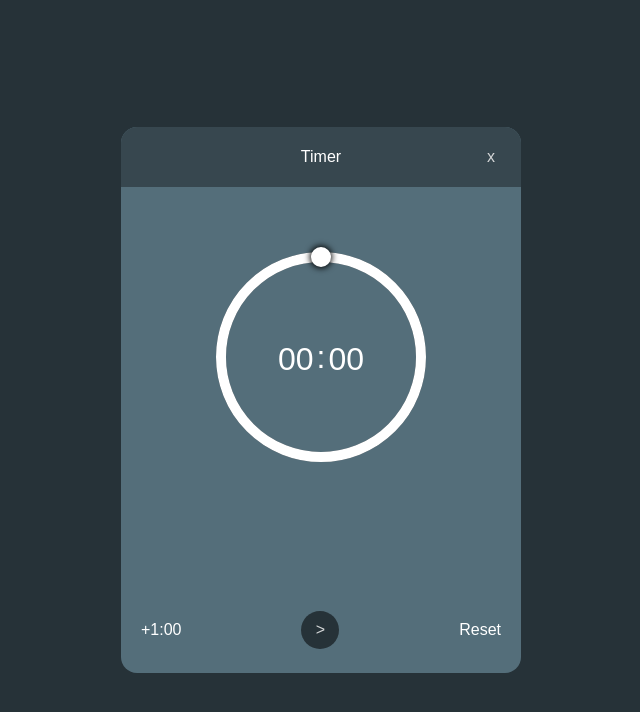
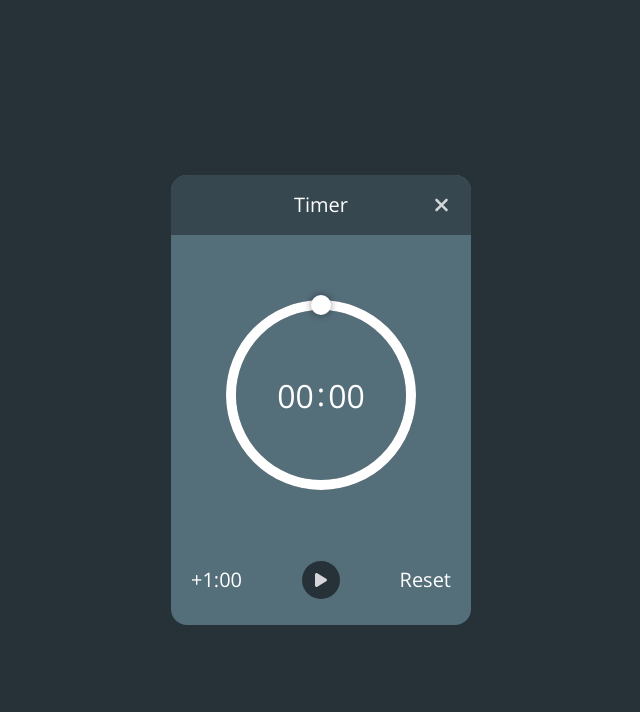
Before and after one commit to jeremy-deutsch/radial-timer, a Next.js app: page / in a window 1280 px wide. Shown: the top 712 px of the page, without its empty margins (319-959 px from the left). Built offline with nearby package versions, Linux system fonts and the light colour scheme.

Commit message:
Add fonts and icons, and adjust sizing

```diff
--- a/package.json
+++ b/package.json
@@ -9,6 +9,9 @@
     "lint": "next lint"
   },
   "dependencies": {
+    "@fortawesome/fontawesome-svg-core": "^6.6.0",
+    "@fortawesome/free-solid-svg-icons": "^6.6.0",
+    "@fortawesome/react-fontawesome": "^0.2.2",
     "framer-motion": "^12.0.0-alpha.0",
     "next": "15.0.2",
     "react": "19.0.0-rc-02c0e824-20241028",
--- a/src/app/layout.tsx
+++ b/src/app/layout.tsx
@@ -1,21 +1,15 @@
 import type { Metadata } from "next";
-import localFont from "next/font/local";
+import { Open_Sans } from "next/font/google";
 import "./globals.css";
 
-const geistSans = localFont({
-  src: "./fonts/GeistVF.woff",
-  variable: "--font-geist-sans",
-  weight: "100 900",
-});
-const geistMono = localFont({
-  src: "./fonts/GeistMonoVF.woff",
-  variable: "--font-geist-mono",
-  weight: "100 900",
+const openSans = Open_Sans({
+  subsets: ["latin"],
+  display: "swap",
 });
 
 export const metadata: Metadata = {
-  title: "Create Next App",
-  description: "Generated by create next app",
+  title: "Time Counter",
+  description: "Fairly interactive time counter",
 };
 
 export default function RootLayout({
@@ -25,9 +19,7 @@ export default function RootLayout({
 }>) {
   return (
     <html lang="en">
-      <body className={`${geistSans.variable} ${geistMono.variable}`}>
-        {children}
-      </body>
+      <body className={openSans.className}>{children}</body>
     </html>
   );
 }
--- a/src/app/page.module.css
+++ b/src/app/page.module.css
@@ -18,9 +18,9 @@
   overflow: hidden;
 }
 
-@media (min-width: 450px) {
+@media (min-width: 360px) {
   .mainTimerSection {
-    width: 400px;
+    width: 300px;
     height: unset;
     border-radius: 16px;
   }
@@ -38,6 +38,7 @@
   height: var(--header-height);
   background-color: var(--theme-medium-background);
   color: var(--theme-text-fill);
+  font-size: 20px;
 }
 
 .closeButton {
@@ -57,7 +58,7 @@
   display: flex;
   flex-direction: column;
   justify-content: center;
-  height: 400px;
+  height: 300px;
 }
 
 .radialTimerContainer {
@@ -73,12 +74,12 @@
   border-radius: var(--drag-button-radius);
   background-color: var(--theme-text-fill);
   transform-origin: bottom right;
-  box-shadow: 0 0 6px 1px;
+  box-shadow: 0 0 6px 1px rgba(0, 0, 0, 0.3);
 }
 
 .radialTimerContainer svg {
   width: 100%;
-  height: 300px;
+  height: 220px;
 }
 
 .radialTimerBackCircle {
@@ -99,9 +100,9 @@
   display: flex;
   justify-content: center;
   color: var(--theme-text-fill);
-  top: calc(var(--circle-center-y) - 18px);
+  top: calc(var(--circle-center-y) - 22px);
   font-size: 32px;
-  line-height: 36px;
+  line-height: 42px;
 }
 
 .timeHalfInput {
@@ -138,6 +139,7 @@
 .bottomTextButton {
   color: var(--theme-text-fill);
   padding: 6px;
+  font-size: 20px;
 }
 
 .bottomTextButton:hover,
--- a/src/app/page.tsx
+++ b/src/app/page.tsx
@@ -10,6 +10,8 @@ import {
 } from "framer-motion";
 import styles from "./page.module.css";
 import { useEffect, useRef, useState } from "react";
+import { FontAwesomeIcon } from "@fortawesome/react-fontawesome";
+import { faXmark, faPause, faPlay } from "@fortawesome/free-solid-svg-icons";
 
 // We store whatever's *not* frequently changing in state.
 // If the timer's paused, that's the amount of time left; if the timer's
@@ -100,7 +102,9 @@ export default function Home() {
       <main className={styles.mainTimerSection}>
         <div className={styles.header}>
           Timer
-          <button className={styles.closeButton}>x{/* TODO use icon */}</button>
+          <button className={styles.closeButton}>
+            <FontAwesomeIcon icon={faXmark} />
+          </button>
         </div>
         <RadialTimer
           currentTime={currentTime}
@@ -182,8 +186,9 @@ export default function Home() {
             +1:00
           </button>
           <button className={styles.pausePlayButton} onClick={togglePaused}>
-            {timerState.type === "paused" ? ">" : "||"}
-            {/* TODO use icons */}
+            <FontAwesomeIcon
+              icon={timerState.type === "paused" ? faPlay : faPause}
+            />
           </button>
           <button className={styles.bottomTextButton} onClick={reset}>
             Reset
@@ -194,8 +199,8 @@ export default function Home() {
   );
 }
 
-const CIRCLE_RADIUS = 100;
-const CIRCLE_CENTER_X = 200;
+const CIRCLE_RADIUS = 90;
+const CIRCLE_CENTER_X = 150;
 const CIRCLE_CENTER_Y = 120;
 
 const DRAG_BUTTON_RADIUS = 10;
@@ -333,7 +338,6 @@ function RadialTimer(props: RadialTimerProps) {
 
   return (
     <div className={styles.radialTimerOuterWrapper}>
-      {/* TODO give this proper accessible slider controls */}
       <div
         className={styles.radialTimerContainer}
         ref={radialTimerContainerRef}
@@ -431,6 +435,7 @@ function RadialTimer(props: RadialTimerProps) {
             r={CIRCLE_RADIUS}
             cx={CIRCLE_CENTER_X}
             cy={CIRCLE_CENTER_Y}
+            strokeLinecap="round"
           />
         </motion.svg>
         <div className={styles.timerInputsWrapper}>
```
Also changed, not shown: 1 other file (tests, documents, lock files or other folders).
